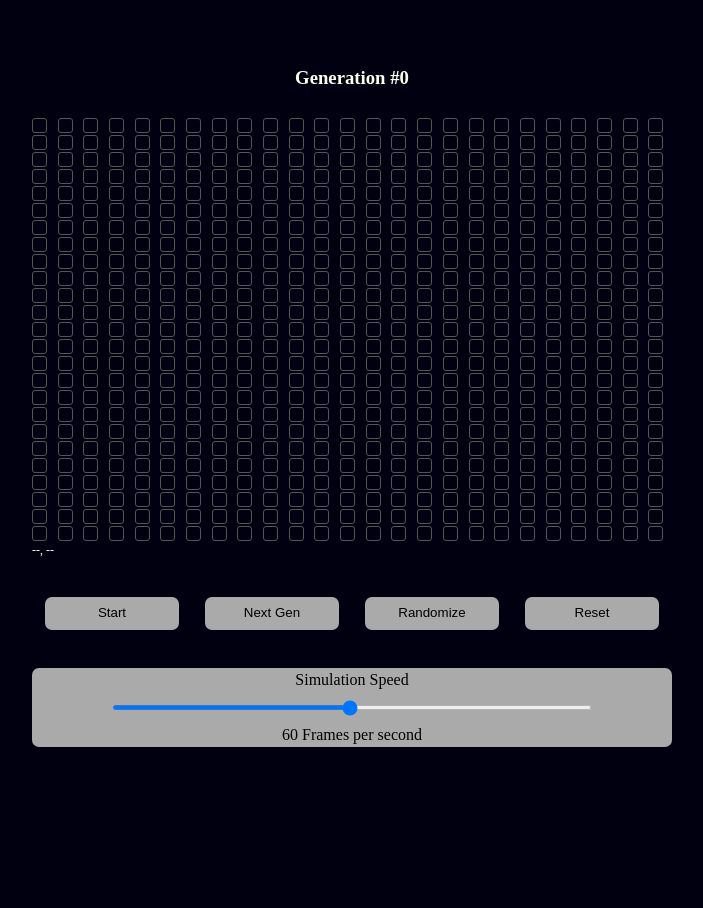
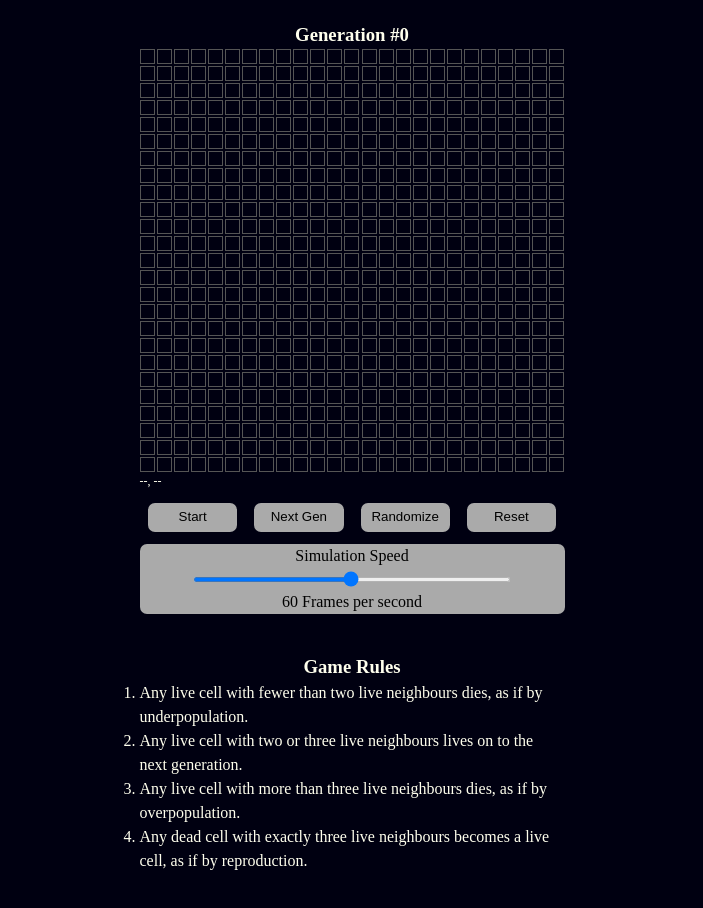
Before and after one commit to jessemarek/CS-build-week, a React (Create React App) app: page / in a window 1280 px wide. Shown: the top 908 px of the page, without its empty margins (288-991 px from the left). Before the commit the page ends 800 px from the top, so only its background shows below. Built offline with nearby package versions, Linux system fonts and the light colour scheme.

Commit message:
updated styles. added game rules text area

```diff
--- a/src/App.js
+++ b/src/App.js
@@ -2,6 +2,7 @@ import React, { useState, useCallback, useRef } from 'react';
 import { makeGrid, fillGrid, randInitCells, lifecycle } from './game-logic/functions'
 
 import CellBtn from './components/CellBtn'
+import GameRules from './components/GameRules'
 
 function App() {
   // init variables
@@ -91,8 +92,9 @@ function App() {
 
   return (
     <div className="App">
+      <div className="game-container">
+        <h3>Generation #{genNum}</h3>
 
-      <h3>Generation #{genNum}</h3>
         <div className="game-window" style={{ gridTemplateRows: `repeat(${numCols}, 15px)` }}>
           {
             grid &&
@@ -111,18 +113,22 @@ function App() {
           }
         </div>
         <p className="coords">{gridCoord && `${gridCoord[0]}, ${gridCoord[1]}`}</p>
+
         <div className="game-btns">
           <button onClick={clickPlay}>{gameIsRunning ? 'Stop' : 'Start'}</button>
           <button disabled={gameIsRunning} onClick={clickNextGen}>Next Gen</button>
           <button disabled={gameIsRunning} onClick={clickRandom}>Randomize</button>
           <button disabled={gameIsRunning} onClick={resetGame}>Reset</button>
         </div>
+
         <div className="speed-ctrl">
           <label>Simulation Speed
             <input type="range" min="1" max="120" value={gameSpeed} onChange={sliderChange} />
             <p>{`${gameSpeed} Frames per second`}</p>
           </label>
         </div>
+      </div>
+      <GameRules />
 
     </div>
   );
--- /dev/null
+++ b/src/components/GameRules.js
@@ -0,0 +1,18 @@
+import React from 'react'
+
+const GameRules = () => {
+
+    return (
+        <div className="game-rules">
+            <h3>Game Rules</h3>
+            <ol>
+                <li>Any live cell with fewer than two live neighbours dies, as if by underpopulation.</li>
+                <li>Any live cell with two or three live neighbours lives on to the next generation.</li>
+                <li>Any live cell with more than three live neighbours dies, as if by overpopulation.</li>
+                <li>Any dead cell with exactly three live neighbours becomes a live cell, as if by reproduction.</li>
+            </ol>
+        </div>
+    )
+}
+
+export default GameRules
--- a/src/index.css
+++ b/src/index.css
@@ -6,9 +6,14 @@
     line-height: 1.5;
 }
 
+html {
+    font-size: 62.5%;
+}
+
 body {
     background: #001;
     color: #ffe;
+    font-size: 1.6rem;
 }
 
 h3 {
@@ -16,29 +21,33 @@ h3 {
     margin: 5% auto 0;
 }
 
+.game-container {
+    max-width: 425px;
+    margin: 0 auto;
+}
+
 .game-window {
     display: grid;
     grid-auto-flow: column;
     grid-gap: 2px;
-    width: 50%;
-    margin: 2% auto 0;
+    width: 100%;
 }
 
 .cell-btn {
     width: 15px;
     height: 15px;
     border: 1px solid #555;
-    border-radius: 3px;
 }
 
 .coords {
-    width: 50%;
-    font-size: 12px;
+    width: 100%;
+    max-width: 425px;
+    font-size: 1.2rem;
     margin: 0 auto 3%;
 }
 
 .game-btns {
-    width: 50%;
+    width: 100%;
     margin: 0 auto;
 }
 
@@ -59,7 +68,7 @@ button:disabled {
 }
 
 .speed-ctrl {
-    width: 50%;
+    width: 100%;
     margin: 3% auto;
     border-radius: 7px;
     background: #aaa;
@@ -79,3 +88,9 @@ button:disabled {
     border-radius: 5px;
     cursor: pointer;
 }
+
+.game-rules {
+    width: 50%;
+    max-width: 425px;
+    margin: 3% auto 8%;
+}
```
Lines whose indentation alone changed are shown as unchanged.
